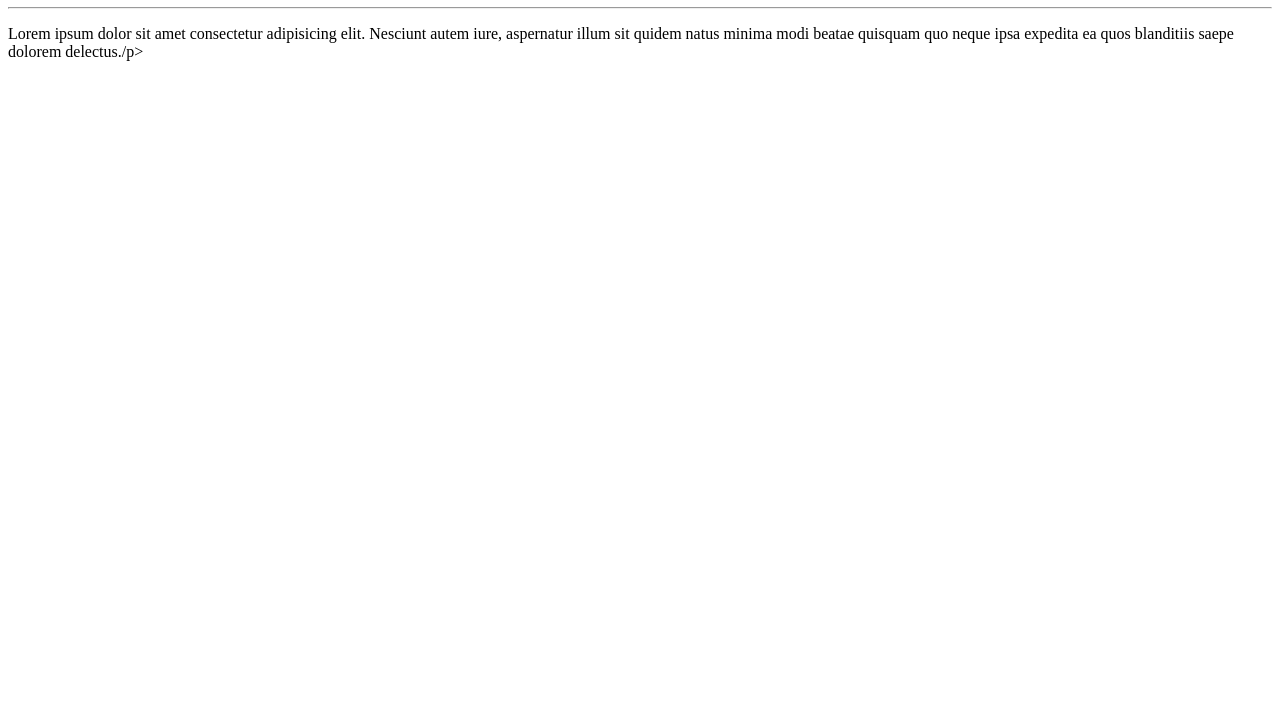
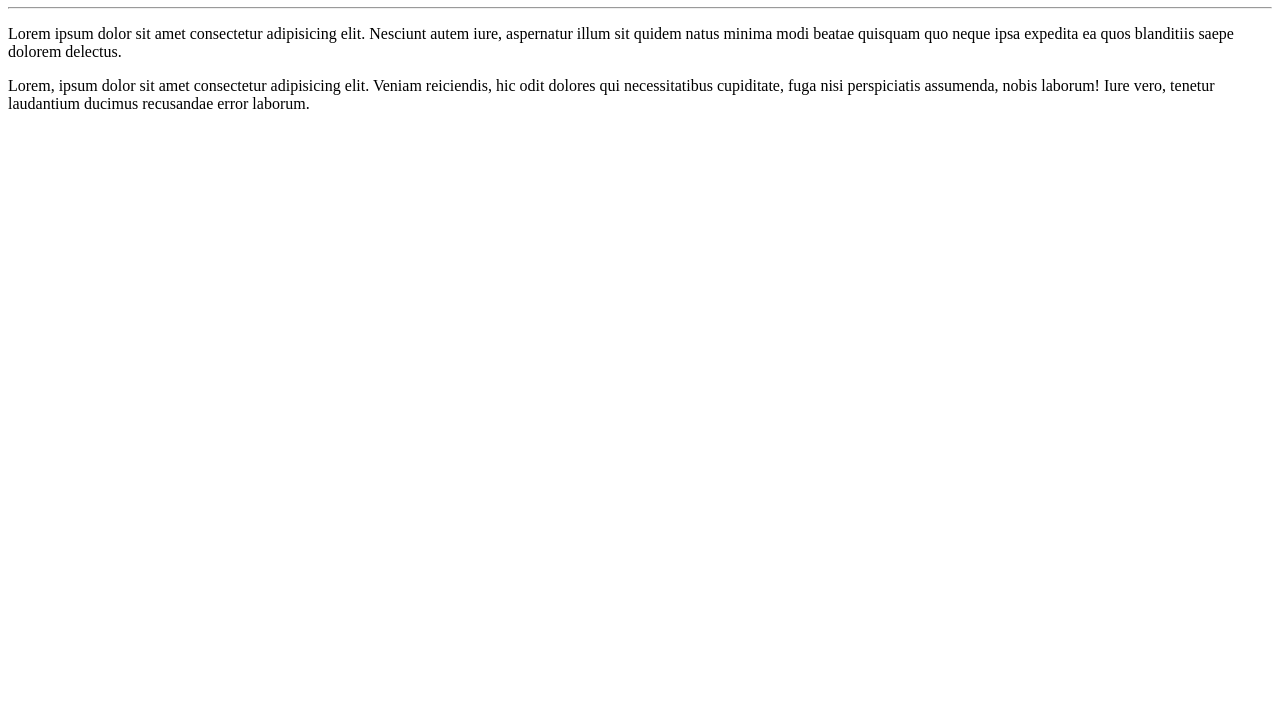
Before and after one commit to DouglasPiasente/Ola-mundo, a plain HTML site: page site-exemplo/index.html in a window 1280 px wide. Shown: the part 73-800 px from the top of the page. Drawn offline with Linux system fonts and the light colour scheme.

Commit message:
Adicionei novo parágrafo

```diff
--- a/site-exemplo/index.html
+++ b/site-exemplo/index.html
@@ -8,7 +8,8 @@
 <body>
     <h1>Olá, mundo</h1>
     <hr>
-    <p>Lorem ipsum dolor sit amet consectetur adipisicing elit. Nesciunt autem iure, aspernatur illum sit quidem natus minima modi beatae quisquam quo neque ipsa expedita ea quos blanditiis saepe dolorem delectus./p>
+    <p>Lorem ipsum dolor sit amet consectetur adipisicing elit. Nesciunt autem iure, aspernatur illum sit quidem natus minima modi beatae quisquam quo neque ipsa expedita ea quos blanditiis saepe dolorem delectus.</p>
+    <p>Lorem, ipsum dolor sit amet consectetur adipisicing elit. Veniam reiciendis, hic odit dolores qui necessitatibus cupiditate, fuga nisi perspiciatis assumenda, nobis laborum! Iure vero, tenetur laudantium ducimus recusandae error laborum.</p>
 
 </body>
 </html>
```
